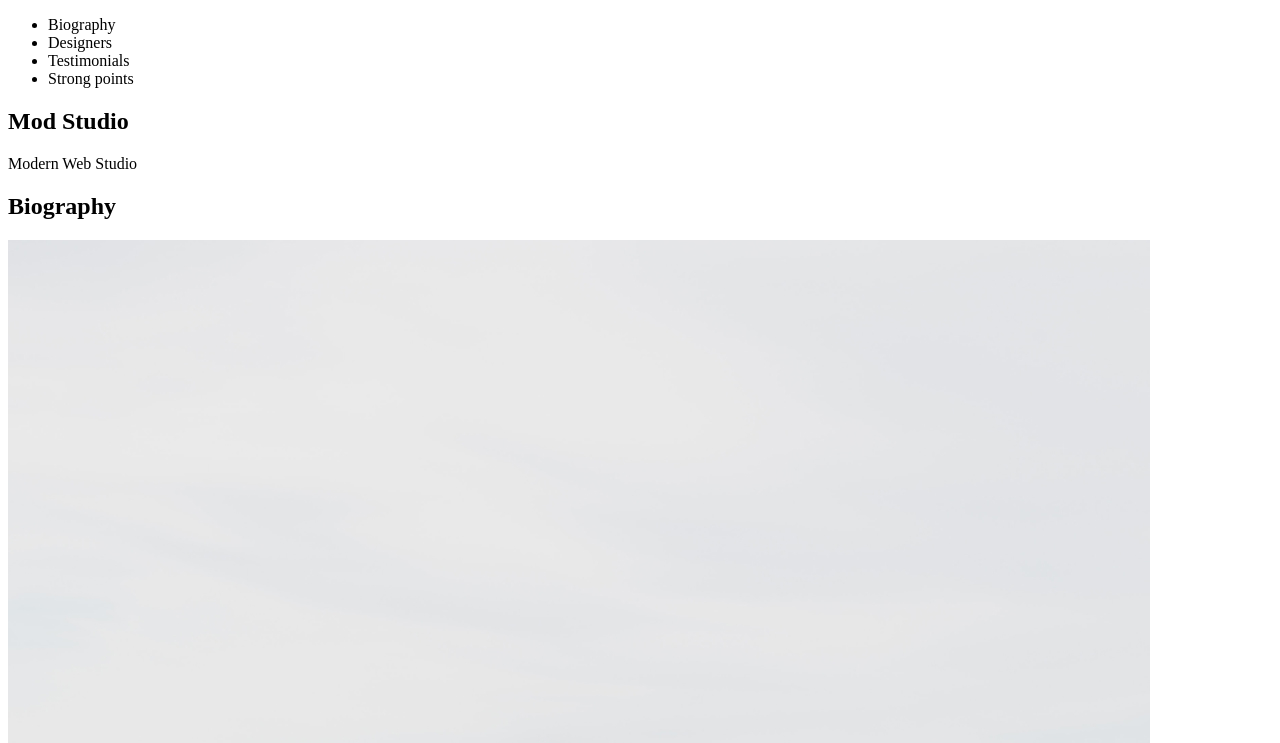
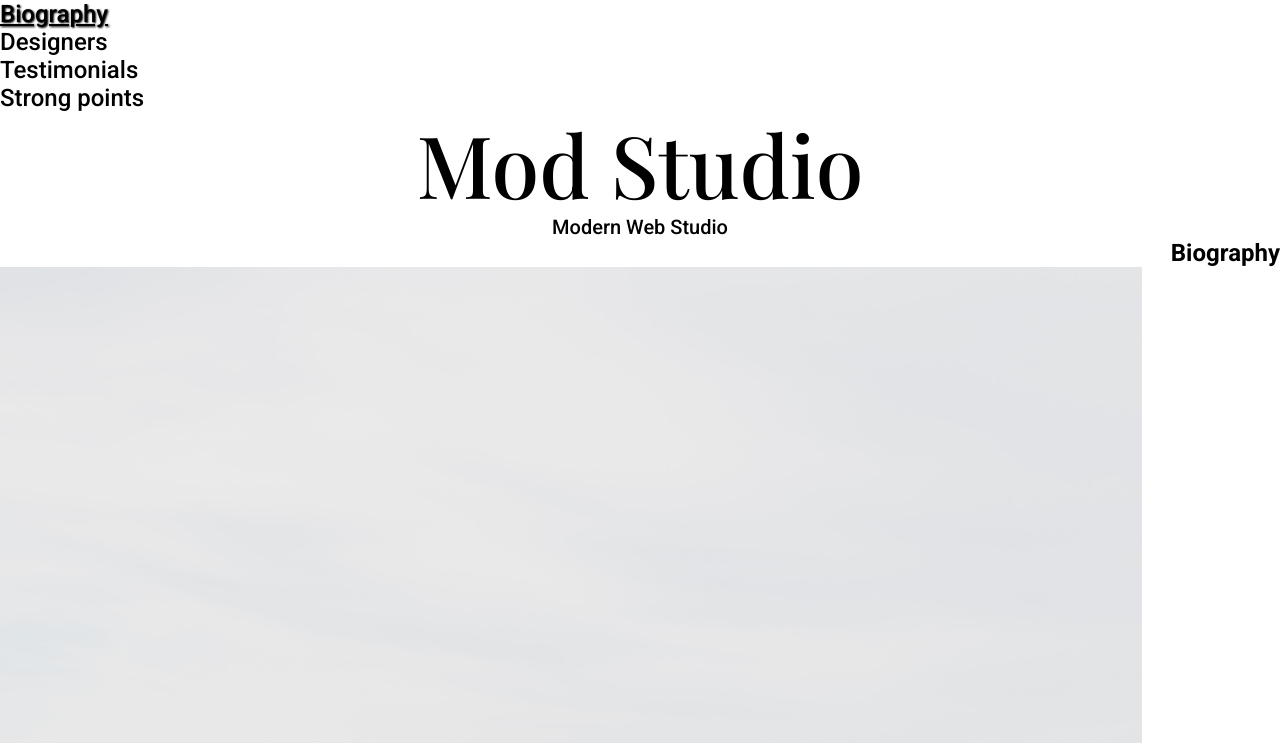
Before and after one commit to obelix84/otus-css-putilin, a plain HTML site: page index.html in a window 1280 px wide. Shown: the top 743 px of the page. Drawn offline with nearby package versions, Linux system fonts and the light colour scheme.

Commit message:
added typography first half

```diff
--- /dev/null
+++ b/css/style.css
@@ -0,0 +1,120 @@
+* {
+    margin: 0;
+    padding: 0;
+}
+
+@font-face {
+    font-family: "Playfair Display";
+    src:
+        local("Playfair Display Medium"),
+        url("../fonts/PlayfairDisplay-Medium.ttf");
+    font-weight: 500;
+}
+
+@font-face {
+    font-family: "Playfair Display";
+    src:
+        local("Playfair Display Regular"),
+        url("../fonts/PlayfairDisplay-Regular.ttf");
+    font-weight: 400;
+}
+
+html {
+    font-size: 16px;
+    /*должен быть по умолчанию, но пусть будет на всякий*/
+    line-height: normal;
+    /* приблизительно 1.2  */
+    font-family: 'Roboto', sans-serif;
+    /*По умолчанию поставил Roboto по макету не понятно*/
+}
+
+.nav-list {
+    list-style-type: none;
+    font-family: 'Roboto', sans-serif;
+}
+
+.nav-link-marked {
+    text-shadow: 1px 1px 2px #000;
+}
+
+.nav-link {
+    color: #000;
+    text-decoration: none;
+    font-size: 1.5rem;
+    font-style: normal;
+    font-weight: 500;
+}
+
+.nav-link:hover {
+    text-decoration: underline;
+}
+
+.hero-title {
+    color: #000;
+    text-align: center;
+    font-family: 'Playfair Display', serif;
+    font-size: 5.375rem;
+    font-style: normal;
+    font-weight: 500;
+    line-height: 1.2;
+}
+
+.hero-par {
+    color: #000;
+    text-align: center;
+    font-family: 'Roboto', sans-serif;
+    font-size: 1.25rem;
+    font-style: normal;
+    font-weight: 500;
+    line-height: normal;
+}
+
+.biography-title {
+    color: #000;
+    text-align: right;
+    font-family: 'Roboto', sans-serif;
+    font-size: 1.5rem;
+    font-style: normal;
+    font-weight: 700;
+    line-height: normal;
+}
+
+.biography-name {
+    color: #000;
+    font-family: 'Playfair Display', serif;
+    font-size: 5.375rem;
+    font-style: normal;
+    font-weight: 500;
+    line-height: normal;
+}
+
+.biography-par {
+    color: #0D0D0D;
+    font-family: 'Roboto', sans-serif;
+    font-size: 1.125rem;
+    font-style: normal;
+    font-weight: 500;
+    line-height: normal;
+}
+
+.biography-dash {
+    border: 0;
+    width: 1.25rem;
+    height: 0.375rem;
+    background: #0D0D0D;
+}
+
+.biography-quote {
+    color: #0D0D0D;
+    font-family: 'Bitter', serif;
+    font-size: 1.625rem;
+    font-style: normal;
+    font-weight: 400;
+    line-height: normal;
+}
+
+/*
+font-family: 'Bitter', serif;
+font-family: 'Roboto', sans-serif;
+font-family: 'Playfair Display', serif;
+*/
--- a/index.html
+++ b/index.html
@@ -4,40 +4,46 @@
 <head>
   <meta charset="utf-8">
   <title>Otus lesson 3</title>
+  <link href="./css/style.css" rel="stylesheet" />
+
+  <link rel="preconnect" href="https://fonts.googleapis.com">
+<link rel="preconnect" href="https://fonts.gstatic.com" crossorigin>
+<link href="https://fonts.googleapis.com/css2?family=Bitter:wght@300;400;700&family=Roboto:wght@400;500;700&display=swap" rel="stylesheet">
+
 </head>
 
 <body>
   <header>
     <nav>
-      <ul>
-        <li>Biography</li>
-        <li>Designers</li>
-        <li>Testimonials</li>
-        <li>Strong points</li>
+      <ul class="nav-list">
+        <li><a href="#" class="nav-link nav-link-marked">Biography</a></li>
+        <li><a href="#" class="nav-link">Designers</a></li>
+        <li><a href="#" class="nav-link">Testimonials</a></li>
+        <li><a href="#" class="nav-link">Strong points</a></li>
       </ul>
     </nav>
   </header>
   <main>
     <!-- hero -->
     <section>
-      <h1>Mod Studio</h1>
-      <p>Modern Web Studio</p>
+      <h1 class="hero-title">Mod Studio</h1>
+      <p class="hero-par">Modern Web Studio</p>
     </section>
     <!-- биография -->
     <section>
-      <h2>Biography</h2>
+      <h2 class="biography-title">Biography</h2>
       <img src="img/katya.jpg" alt="Katya Mills Art Director">
-      <p>Katya Mills</p>
-      <p>Art Director</p>
-      <p>Scenography / Styling / Creative Photography / Design</p>
+      <p class="biography-name">Katya Mills</p>
+      <p class="biography-par">Art Director</p>
+      <p class="biography-par">Scenography / Styling / Creative Photography / Design</p>
       <!-- как вариант можно вот так с <br>
           <p>Art Director<br>
           Scenography / Styling / Creative Photography / Design</p>
         -->
 
-      <hr> <!--там на макете черточка коротенькая, ее можно попытаться сдесть потом стилями-->
+      <hr class="biography-dash"> <!--там на макете черточка коротенькая, ее можно попытаться сдесть потом стилями-->
 
-      <blockquote>“The more I deal with the work as something that is my own, as something that is personal,
+      <blockquote class="biography-quote">“The more I deal with the work as something that is my own, as something that is personal,
         the more successful it is.”</blockquote>
     </section>
     <!-- Дизайнеры -->
```
Also changed, not shown: fonts/PlayfairDisplay-Medium.ttf (added), fonts/PlayfairDisplay-Regular.ttf (added).
